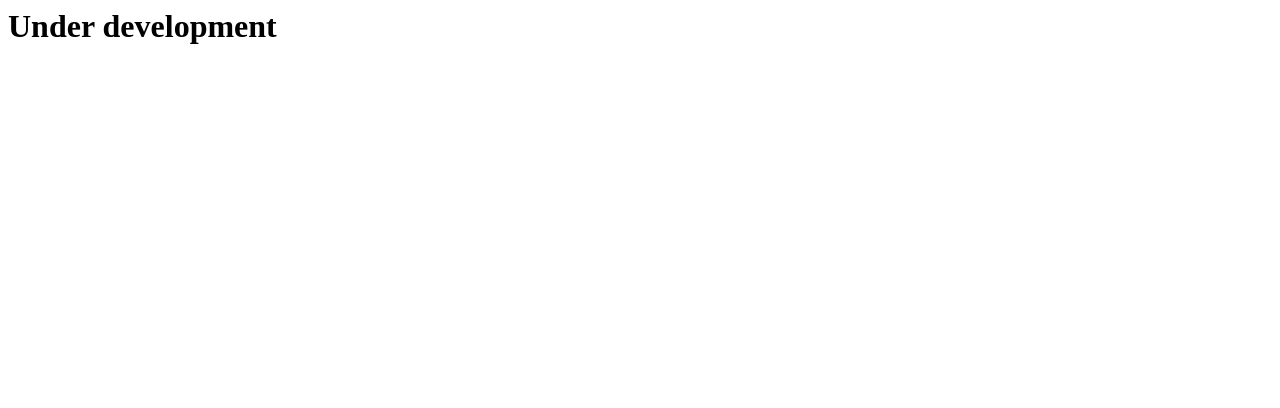
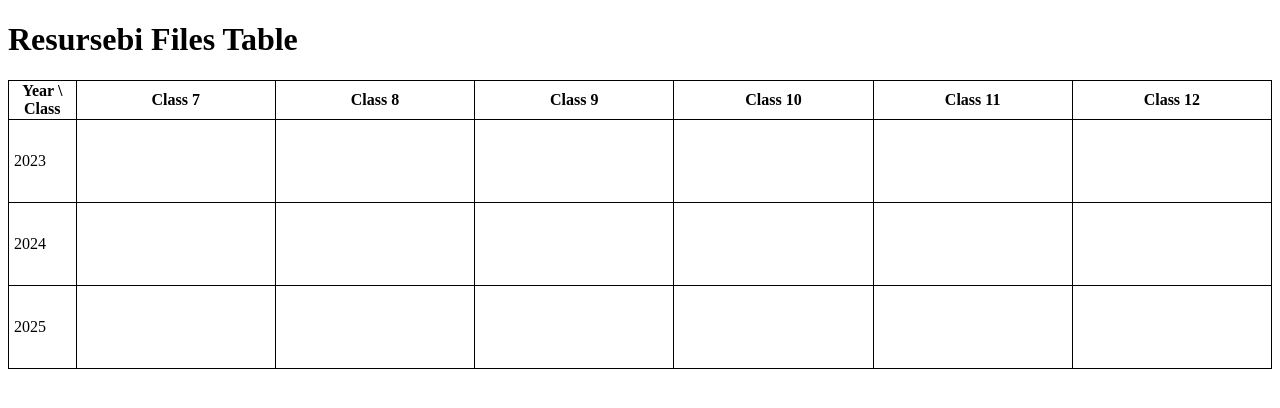
Before and after one commit to SomeoneFromKomarovi199/resursebi, a plain HTML site: page index.html in a window 1280 px wide. Drawn offline with Linux system fonts and the light colour scheme; no server answers.

Commit message:
Update index.html

```diff
--- a/index.html
+++ b/index.html
@@ -1,8 +1,118 @@
-<html>
-  <head>
-    <title>რესურსები</title>
-  </head>
-  <body>
-    <h1>Under development</h1>
-  </body>
+<!DOCTYPE html>
+<html lang="en">
+<head>
+  <meta charset="UTF-8">
+  <title>Resursebi Files Table</title>
+  <style>
+    table, th, td {
+      border: 1px solid black;
+      border-collapse: collapse;
+    }
+    td {
+      padding: 5px;
+    }
+    a {
+      margin-right: 5px;
+    }
+  </style>
+</head>
+<body>
+  <h1>Resursebi Files Table</h1>
+  <table id="filesTable">
+    <thead>
+      <tr>
+        <th>Year \ Class</th>
+      </tr>
+    </thead>
+    <tbody>
+    </tbody>
+  </table>
+
+  <script>
+    // Configurable variables:
+    const minYear = 2023;
+    const maxYear = 2025;
+    const minClass = 7;
+    const maxClass = 12;
+    const filesPerCell = 5; // numbers 1 to 5
+    // Base URL for the file structure; adjust if needed
+    const baseURL = 'https://xxx.github.io/resursebi/assets/shida-fizika';
+
+    // Utility: Check if a URL exists using a HEAD request.
+    async function urlExists(url) {
+      try {
+        const response = await fetch(url, {method: 'HEAD'});
+        return response.ok;
+      } catch (error) {
+        console.error("Error checking URL:", url, error);
+        return false;
+      }
+    }
+
+    // Function to create the table
+    async function createTable() {
+      const table = document.getElementById('filesTable');
+
+      // Create header row for classes
+      const theadRow = table.querySelector('thead tr');
+      for (let cls = minClass; cls <= maxClass; cls++) {
+        const th = document.createElement('th');
+        th.textContent = "Class " + cls;
+        theadRow.appendChild(th);
+      }
+
+      const tbody = table.querySelector('tbody');
+
+      // For each year, create a row
+      for (let year = minYear; year <= maxYear; year++) {
+        const tr = document.createElement('tr');
+
+        // First cell is the Year label
+        const yearCell = document.createElement('td');
+        yearCell.textContent = year;
+        tr.appendChild(yearCell);
+
+        // For each class create a cell
+        for (let cls = minClass; cls <= maxClass; cls++) {
+          const td = document.createElement('td');
+
+          // For each file number in the cell, check and create link or blank <p>
+          for (let num = 1; num <= filesPerCell; num++) {
+            // Build file URL: /assets/shida-fizika/[year]/[class]/x.pdf
+            const fileURL = `${baseURL}/${year}/${cls}/${num}.pdf`;
+
+            // Create a placeholder element
+            const cellItem = document.createElement('span');
+            cellItem.style.display = "inline-block";
+            cellItem.style.marginRight = "5px";
+
+            // Now check if file exists
+            // We await each fetch sequentially. For faster results, you might want to
+            // collect promises and then update the cell dynamically.
+            if (await urlExists(fileURL)) {
+              const link = document.createElement('a');
+              link.href = fileURL;
+              link.textContent = num + ".pdf";
+              link.target = "_blank";
+              cellItem.appendChild(link);
+            } else {
+              const blank = document.createElement('p');
+              blank.textContent = ""; // blank paragraph as placeholder
+              blank.style.display = "inline-block";
+              blank.style.width = "50px"; // optional: set minimal width for empty spots
+              cellItem.appendChild(blank);
+            }
+
+            td.appendChild(cellItem);
+          }
+          tr.appendChild(td);
+        }
+        tbody.appendChild(tr);
+      }
+    }
+
+    // Call the function to build the table after DOM loads.
+    document.addEventListener("DOMContentLoaded", createTable);
+  </script>
+</body>
 </html>
```
